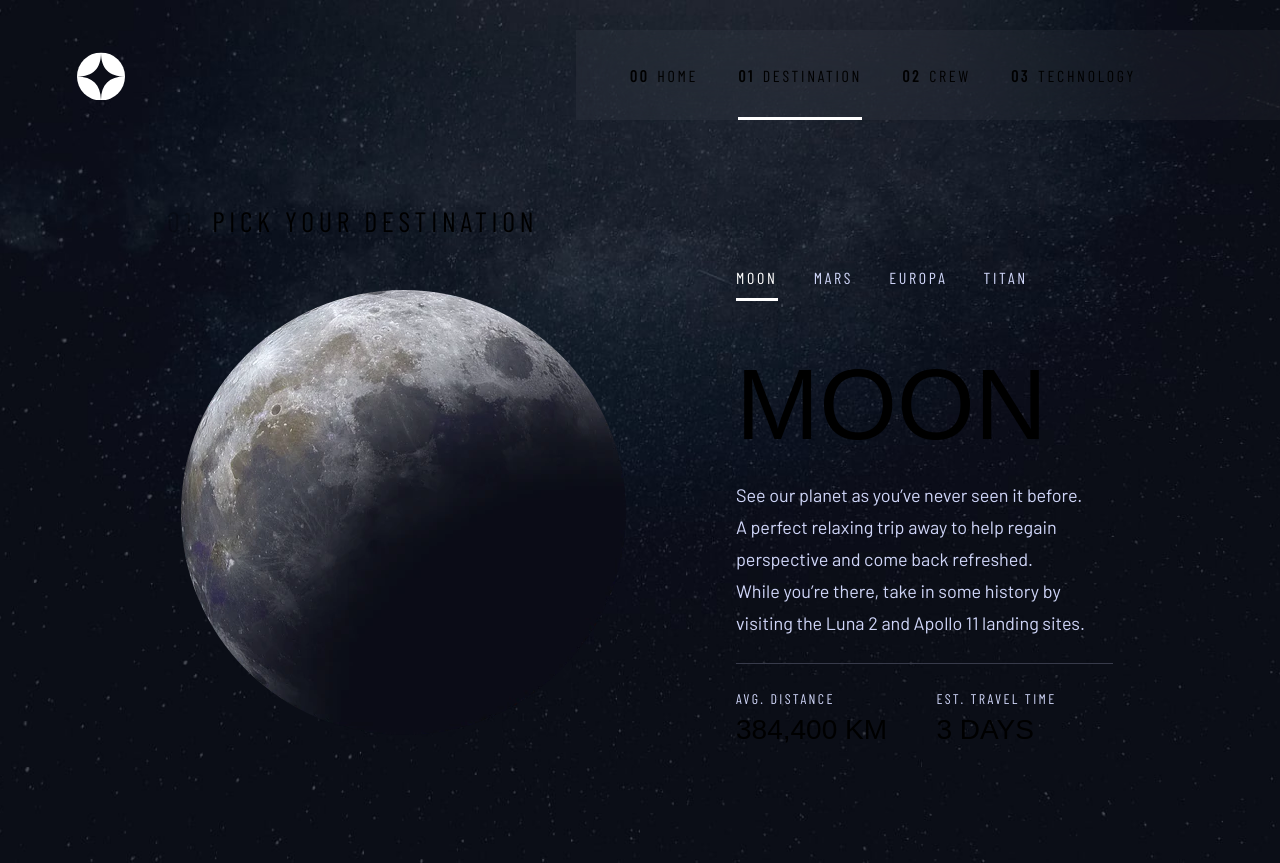
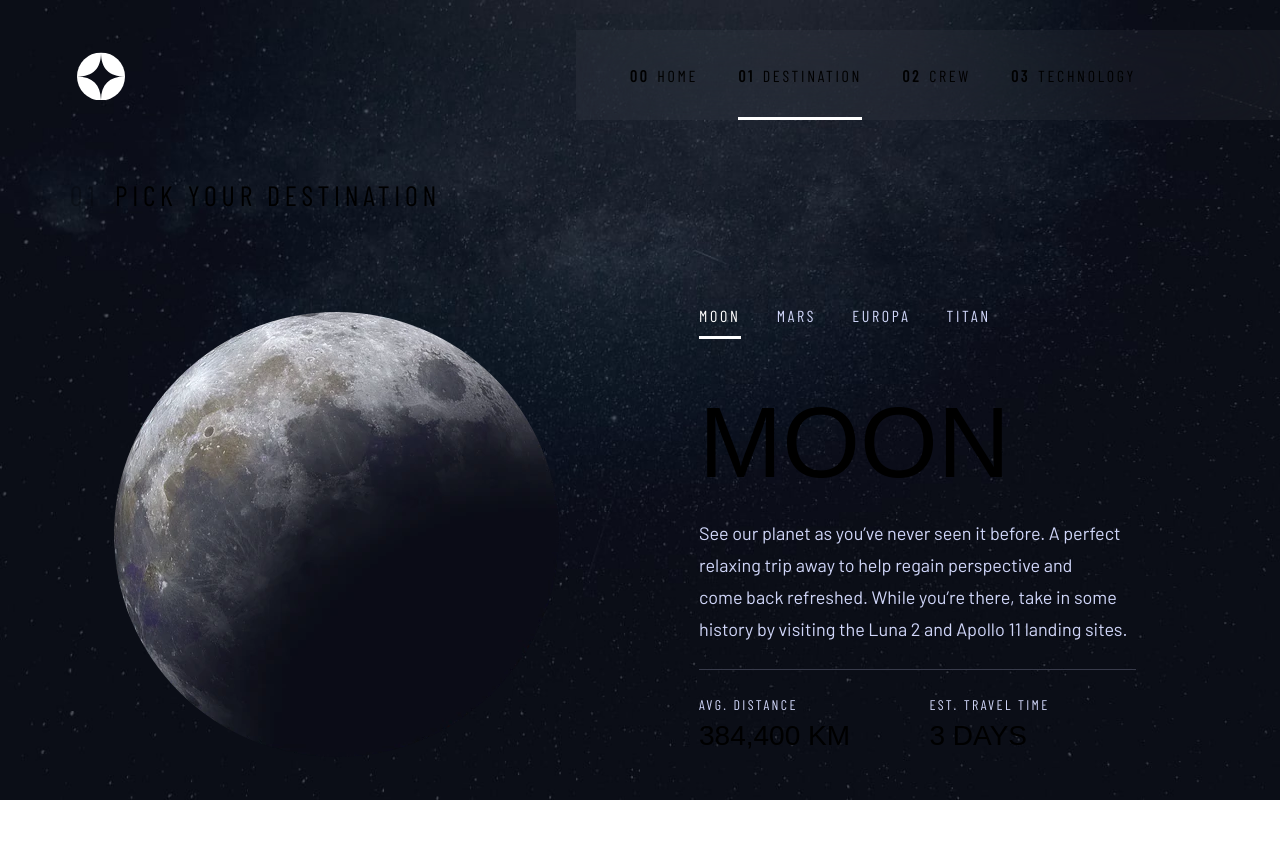
Before and after one commit to jdubcodes/fem-space-tourism, a Next.js app: page /destination in a window 1280 px wide. After the commit the page ends 800 px from the top, so only its background shows below. Built offline with nearby package versions, Linux system fonts and the light colour scheme; a web font is replaced by a local one.

Commit message:
Finish design for all screens

```diff
--- a/src/app/destination/page.jsx
+++ b/src/app/destination/page.jsx
@@ -15,9 +15,9 @@ export default function page() {
 
   return (
     <main
-      className={`${barlowCondensed.className} min-h-screen p-dest-mobile bg-dest-tablet bg-cover bg-center md:p-dest-tablet lg:p-dest-lg lg:bg-dest-desktop xl:p-dest-desktop`}
+      className={`${barlowCondensed.className} min-h-screen p-dest-mobile bg-dest-tablet bg-cover bg-center md:p-dest-tablet lg:p-dest-lg lg:bg-dest-desktop pc:p-dest-desktop`}
     >
-      <h1 className='text-sub-mobile text-center uppercase md:text-sub-tablet md:justify-self-start lg:text-sub-desktop'>
+      <h1 className='text-sub-mobile text-center uppercase md:text-sub-tablet md:justify-self-start lg:text-sub-desktop xl:mb-16 xl:text-start'>
         <span className='opacity-25 mr-4'>01</span>Pick your destination
       </h1>
       <div className='m-auto w-full max-w-container grid grid-cols-1 auto-rows-auto text-center lg:gap-0 xl:grid-cols-2 xl:text-left'>
@@ -58,7 +58,7 @@ export default function page() {
             {destinations[destIndex(dest)].destination}
           </h2>
           <p
-            className={`${barlow.className} min-h-[8rem] self-center text-para-mobile text-light text-balance md:text-para-tablet lg:text-para-desktop`}
+            className={`${barlow.className} max-w-[34rem] min-h-[8rem] self-center justify-self-center text-para-mobile text-light text-balance md:text-para-tablet lg:max-w-[40rem] lg:text-para-desktop`}
           >
             {destinations[destIndex(dest)].description}
           </p>
```
